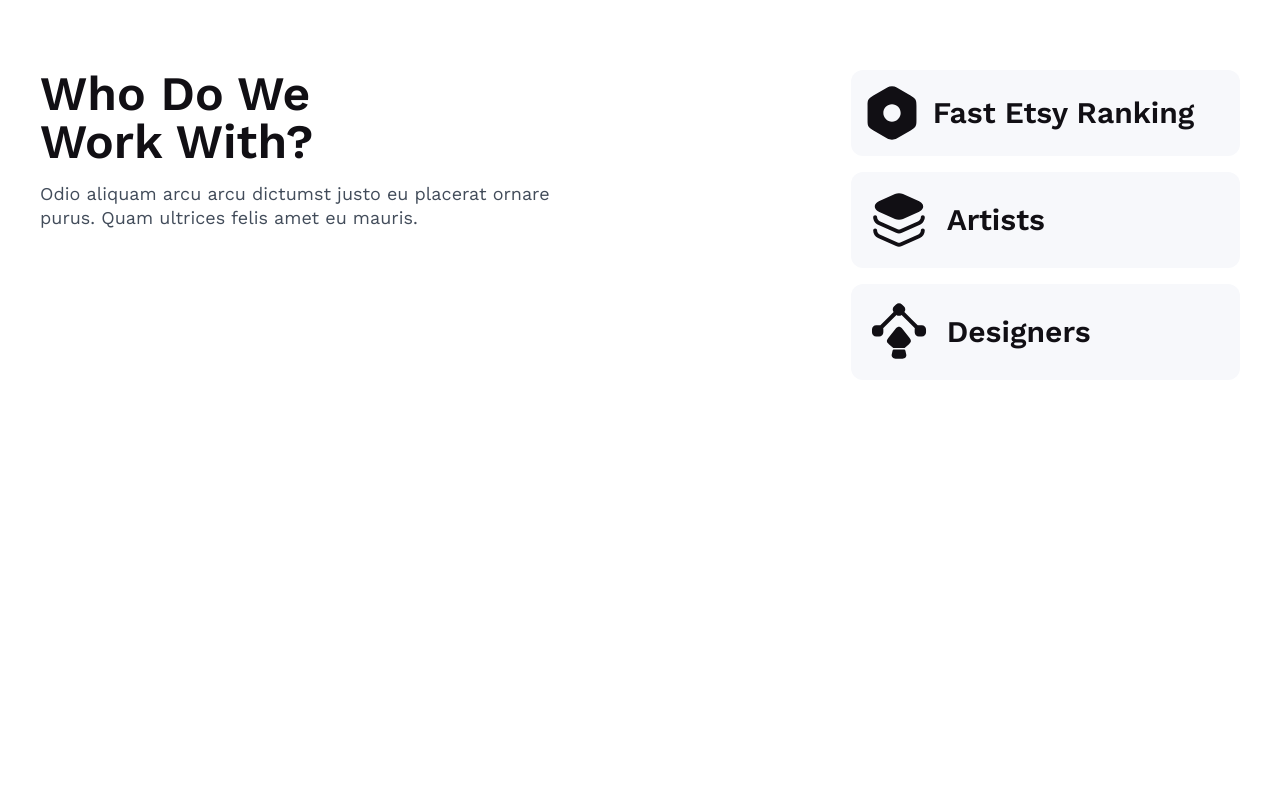
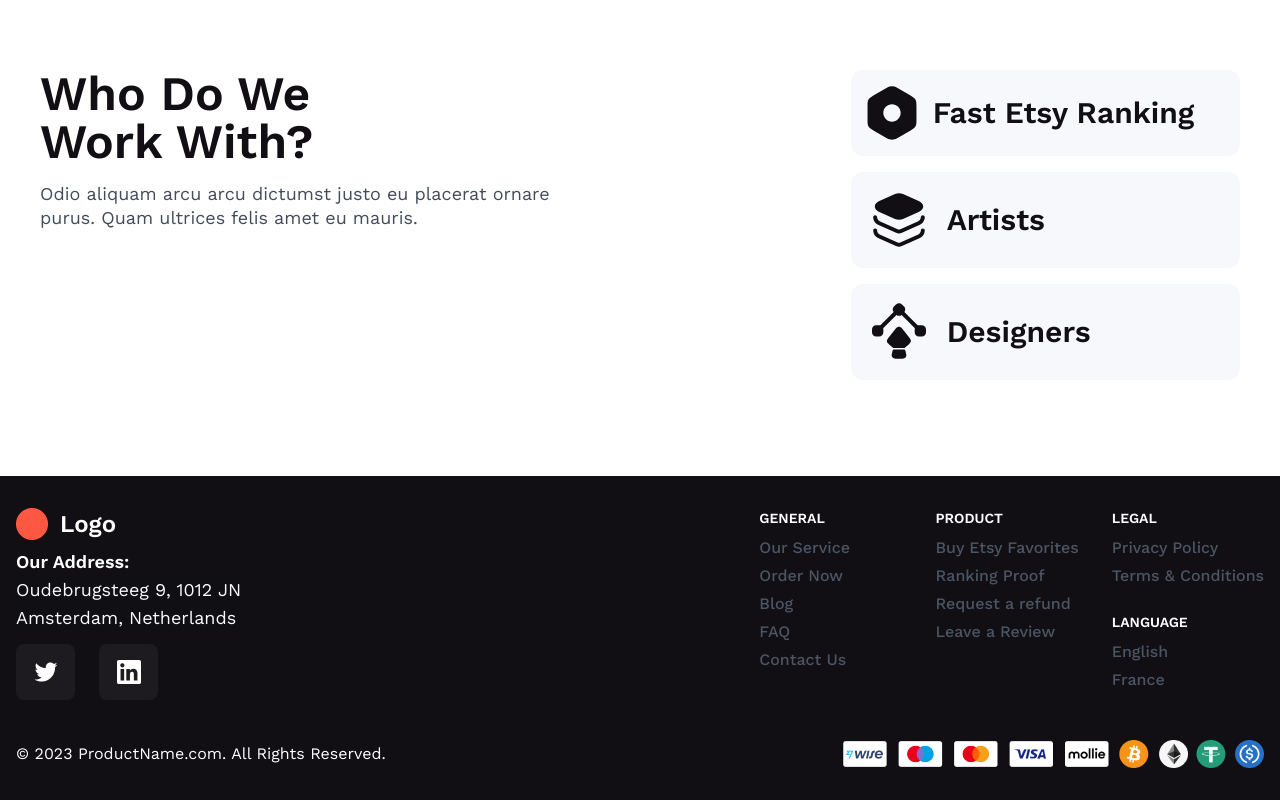
Before and after one commit to Iqbalaulia/landing-page-sb-mikel-ramos, a website: page src/index.html in a window 1280 px wide. Shown: the part 4761-5561 px from the top of the page. Before the commit the page ends 5237 px from the top, so only its background shows below. Drawn offline with nearby package versions, Linux system fonts and the light colour scheme.

Commit message:
update: footer

```diff
--- a/src/index.html
+++ b/src/index.html
@@ -423,6 +423,103 @@
     </div>
   </section>
 
+
+<footer class="bg-bs-black-primary dark:bg-gray-900">
+    <div class="mx-auto w-full max-w-screen-xl p-4 py-6 lg:py-8">
+      <div class="md:flex md:justify-between ">
+          <div class="mb-6 md:mb-0">
+              <a href="https://flowbite.com/" class="flex items-center mb-2">
+                  <img src="./assets/logo/br_images_logo.png" class="h-8 mr-3" alt="Logo" />
+                  <span class="self-center text-2xl font-semibold whitespace-nowrap text-white dark:text-white">Logo</span>
+              </a>
+              <label for="" class="text-white text-lg font-semibold	">Our Address:</label>
+              <p  class="text-lg text-bs-white-secondary font-normal	backdrop-opacity-60	">Oudebrugsteeg 9, 1012 JN <br> Amsterdam, Netherlands</p>
+              <div class="mt-3 social-media grid grid-cols-2 gap-8 sm:gap-6 sm:grid-cols-3">
+                <div class="bg-bs-black-third flex justify-center p-4 rounded-lg	">
+                  <img src="./assets/icons/ic_twitter.svg" alt="logo twitter">
+                </div>
+                <div class="bg-bs-black-third flex justify-center p-4 rounded-lg	">
+                  <img src="./assets/icons/ic_linkedIn.svg" alt="logo linkedin">
+                </div>
+              </div>
+          </div>
+          <div class="grid grid-cols-2 gap-8 sm:gap-6 sm:grid-cols-3">
+              <div>
+                  <h2 class="mb-2 text-sm font-semibold text-white uppercase dark:text-white">General</h2>
+                  <ul class="text-gray-600 dark:text-gray-400 font-medium">
+                      <li class="mb-1">
+                          <a href="#" class="hover:underline ">Our Service</a>
+                      </li>
+                      <li class="mb-1">
+                          <a href="#" class="hover:underline">Order Now</a>
+                      </li>
+                        <li class="mb-1">
+                          <a href="#" class="hover:underline">Blog</a>
+                      </li>
+                        <li class="mb-1">
+                          <a href="#" class="hover:underline">FAQ</a>
+                      </li>
+                       <li>
+                          <a href="#" class="hover:underline">Contact Us</a>
+                      </li>
+
+                  </ul>
+              </div>
+              <div>
+                  <h2 class="mb-2 text-sm font-semibold text-white uppercase dark:text-white">Product</h2>
+                  <ul class="text-gray-600 dark:text-gray-400 font-medium">
+                      <li class="mb-1">
+                          <a href="#" class="hover:underline hover:text-bs-white-primary">Buy Etsy Favorites</a>
+                      </li>
+                      <li class="mb-1">
+                          <a href="#" class="hover:underline">Ranking Proof</a>
+                      </li>
+                        <li class="mb-1">
+                          <a href="#" class="hover:underline">Request a refund</a>
+                      </li>
+                        <li >
+                          <a href="#" class="hover:underline">Leave a Review</a>
+                      </li>
+
+                  </ul>
+              </div>
+              <div>
+                  <div class="mb-6">
+                    <h2 class="mb-2 text-sm font-semibold text-white uppercase dark:text-white">Legal</h2>
+                    <ul class="text-gray-600 dark:text-gray-400 font-medium">
+                        <li class="mb-1">
+                            <a href="#" class="hover:underline">Privacy Policy</a>
+                        </li>
+                        <li>
+                            <a href="#" class="hover:underline">Terms &amp; Conditions</a>
+                        </li>
+                    </ul>
+                  </div>
+                  <div>
+                    <h2 class="mb-2 text-sm font-semibold text-white uppercase dark:text-white">Language</h2>
+                    <ul class="text-gray-600 dark:text-gray-400 font-medium">
+                        <li class="mb-1">
+                            <a href="#" class="hover:underline">English</a>
+                        </li>
+                        <li>
+                            <a href="#" class="hover:underline">France</a>
+                        </li>
+                    </ul>
+                  </div>
+              </div>
+          </div>
+      </div>
+      <div class="sm:flex sm:items-center sm:justify-between mt-10">
+          <span class="text-base text-white sm:text-center dark:text-gray-400">© 2023 <a href="#" class="hover:underline">ProductName.com</a>. All Rights Reserved.
+          </span>
+          <div class="flex mt-4 space-x-6 sm:justify-center sm:mt-0">
+             <img src="./assets/logo/rb_images_payment.png" alt="">
+          </div>
+      </div>
+    </div>
+</footer>
+
+
   <script src="/node_modules/flowbite/dist/flowbite.min.js"></script>
 </body>
 </html>
--- a/tailwind.config.js
+++ b/tailwind.config.js
@@ -24,6 +24,7 @@
 					black: {
 						primary: "#110F14",
 						secondary: "#424C5A",
+						third: "#1d1b20",
 					},
 					red: {
 						primary: "#FE5842",
```
Also changed, not shown: dist/output.css, src/assets/icons/ic_linkedIn.svg (added), src/assets/icons/ic_twitter.svg (added), src/assets/images/rb_images_bhw.png (added), src/assets/images/rb_images_success_story-1.png (added), src/assets/images/rb_images_success_story-2.png (added), src/assets/images/rb_images_success_story-3.png (added), src/assets/images/rb_images_success_story-4.png (added), src/assets/logo/br_images_logo.png (added), src/assets/logo/ic_WMR.svg (added), src/assets/logo/ic_guarantee.svg (added), src/assets/logo/ic_start.svg (added), src/assets/logo/ic_top-brand.svg (added), src/assets/logo/ic_trustpilot_colors.svg (added), 1 more files, 3 other files.
